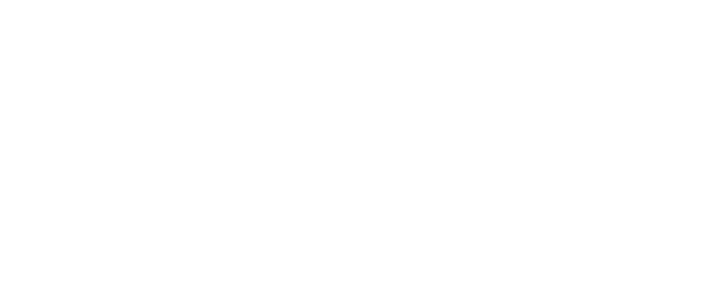
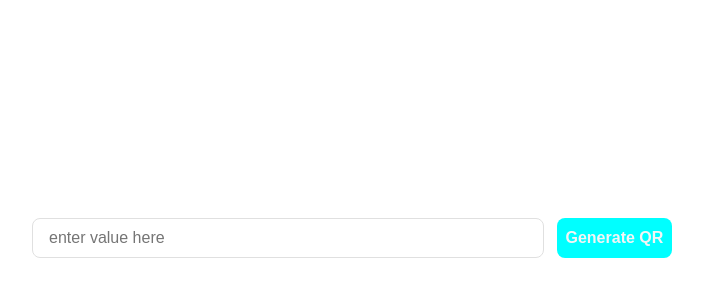
Before and after one commit to T-Harsha-Vardhan/mini-react-projects, a React (Vite) app: page /qrCodeGenerator in a window 1280 px wide. Before the commit this address had no page. Shown: the top 300 px of the page, without its empty margins (288-991 px from the left). Built offline with nearby package versions, Linux system fonts and the light colour scheme.

Commit message:
project 6 - QR Code Generator

```diff
--- a/package.json
+++ b/package.json
@@ -13,6 +13,7 @@
     "react": "^18.3.1",
     "react-dom": "^18.3.1",
     "react-icons": "^5.2.1",
+    "react-qr-code": "^2.0.15",
     "react-router-dom": "^6.24.1"
   },
   "devDependencies": {
--- a/src/App.jsx
+++ b/src/App.jsx
@@ -5,6 +5,7 @@
 import ImageSlider from "./pages/imageSlider/ImageSlider";
 import LoadMore from "./pages/loadMore/LoadMore";
 import RecursiveNavMenu from "./pages/recursiveNavMenu/RecursiveNavMenu";
+import QrCodeGenerator from "./pages/qrCodeGenerator/QrCodeGenerator";
 
 const App = () => {
   return (
@@ -17,6 +18,7 @@
           <Route path="/imageSlider" element={<ImageSlider />} />
           <Route path="/loadMore" element={<LoadMore />} />
           <Route path="/recursiveNavMenu" element={<RecursiveNavMenu />} />
+          <Route path="/qrCodeGenerator" element={<QrCodeGenerator />} />
         </Routes>
       </Router>
     </>
--- a/src/pages/homepage/HomePage.jsx
+++ b/src/pages/homepage/HomePage.jsx
@@ -11,6 +11,7 @@
         <Link to="/imageSlider">Image Slider</Link>
         <Link to="/loadMore">Load More</Link>
         <Link to="/recursiveNavMenu">Recursive Nav Menu</Link>
+        <Link to="/qrCodeGenerator">QR Code Generator</Link>
       </div>
     </div>
   );
--- /dev/null
+++ b/src/pages/qrCodeGenerator/QrCodeGenerator.jsx
@@ -0,0 +1,39 @@
+import QRCode from "react-qr-code";
+import "./qr-code-generator.css";
+import { useState } from "react";
+
+const QrCodeGenerator = () => {
+  const [inputVal, setInputVal] = useState("");
+  const [qrVal, setQRVal] = useState(null);
+
+  const handleOnChange = (e) => {
+    setInputVal(e.target.value);
+  };
+
+  const handleSubmit = (e) => {
+    e.preventDefault();
+    setQRVal(inputVal);
+  };
+
+  return (
+    <div id="qr-code-scanner">
+      <div className="qr-wrapper">
+        <div className="input">
+          <input
+            type="text"
+            name="text"
+            id="text"
+            placeholder="enter value here"
+            onChange={handleOnChange}
+          />
+          <button onClick={handleSubmit}>Generate QR</button>
+        </div>
+        <div className="qr-code">
+          {qrVal ? <QRCode value={qrVal} /> : <p>&nbsp;</p>}
+        </div>
+      </div>
+    </div>
+  );
+};
+
+export default QrCodeGenerator;
--- /dev/null
+++ b/src/pages/qrCodeGenerator/qr-code-generator.css
@@ -0,0 +1,52 @@
+#qr-code-scanner {
+  height: 100vh;
+  width: 100vw;
+  display: flex;
+  justify-content: center;
+  align-items: center;
+
+  .qr-wrapper {
+    width: 50%;
+    display: flex;
+    flex-direction: column;
+    justify-content: center;
+    align-items: center;
+
+    .input {
+      display: flex;
+      justify-content: space-between;
+      width: 100%;
+      margin-bottom: 24px;
+
+      input {
+        border: 1px solid #e0e0e0;
+        height: 40px;
+        flex-basis: 80%;
+        outline: none;
+        padding: 0 16px;
+        border-radius: 8px;
+        font-size: 16px;
+      }
+
+      button {
+        flex-basis: 18%;
+        background: aqua;
+        color: whitesmoke;
+        border: none;
+        border-radius: 8px;
+        font-size: 16px;
+        font-weight: 900;
+        cursor: pointer;
+      }
+    }
+
+    .qr-code {
+      width: 300px;
+      height: 300px;
+      display: flex;
+      flex-direction: column;
+      justify-content: center;
+      align-items: center;
+    }
+  }
+}
```
Also changed, not shown: 1 other file (tests, documents, lock files or other folders).
